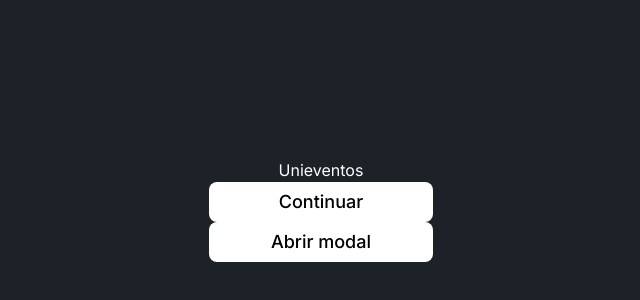
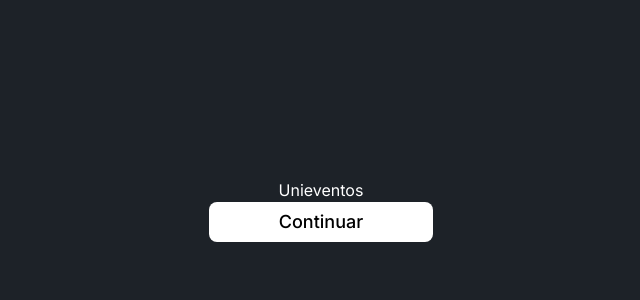
Before and after one commit to odiador/unieventos-front, a Next.js app: page / in a window 1280 px wide. Shown: the part 190-490 px from the top of the page, without its empty margins (319-959 px from the left). Built offline with nearby package versions, Linux system fonts and the light colour scheme.

Commit message:
Change login message handling and modal

```diff
--- a/app/auth/login/password/page.tsx
+++ b/app/auth/login/password/page.tsx
@@ -23,9 +23,7 @@ function Login() {
         const response = await login(mail, password);
         if (response.status === 200) {
             setLoading(false);
-            console.log(response.data);
-
-            openModal(response.data.toString())
+            openModal(response.data.message)
         } else {
             switch (response.status) {
                 case 400:
--- a/app/page.tsx
+++ b/app/page.tsx
@@ -1,30 +1,16 @@
 "use client";
 
-import { ModalProvider, useModal } from "@/components/modal";
 import { useRouter } from "next/navigation";
 
 export default function Home() {
   const router = useRouter();
 
   return (
-    <ModalProvider>
       <main className="w-screen relative flex min-h-screen items-center justify-center flex-col">
         {"Unieventos"}
         <button onClick={() => { router.push("/auth") }} type="button" >
           Continuar
         </button>
-        <NewFunction />
       </main>
-    </ModalProvider>
   );
 }
-
-function NewFunction() {
-  const { openModal } = useModal();
-
-  return (
-    <button onClick={() => { openModal("hola hola"); }} type="button">
-      Abrir modal
-    </button>
-  );
-}
```
